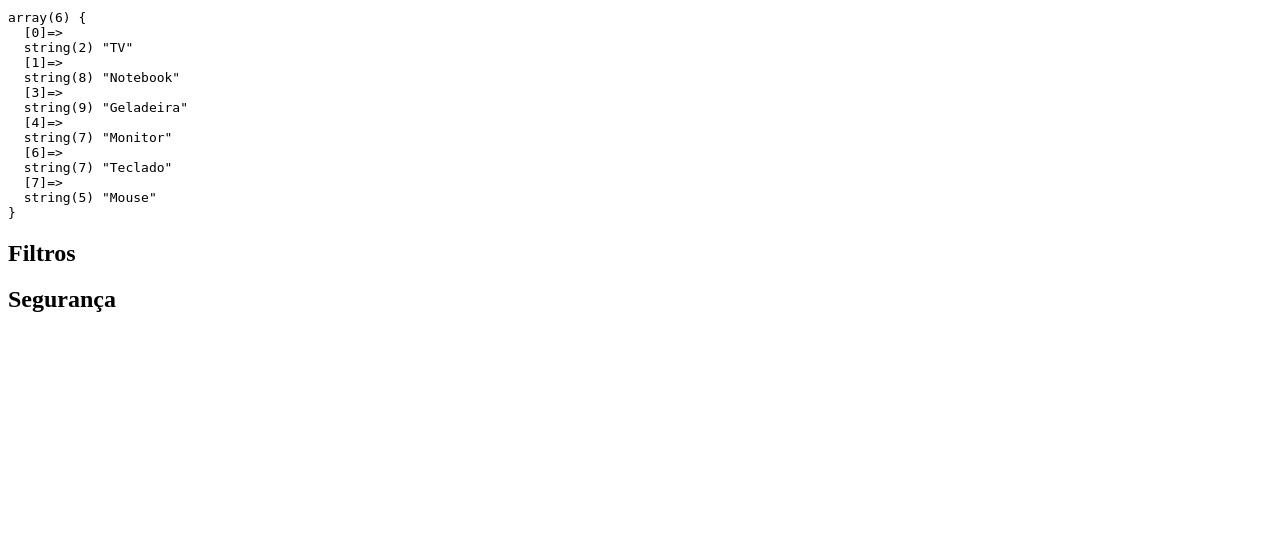
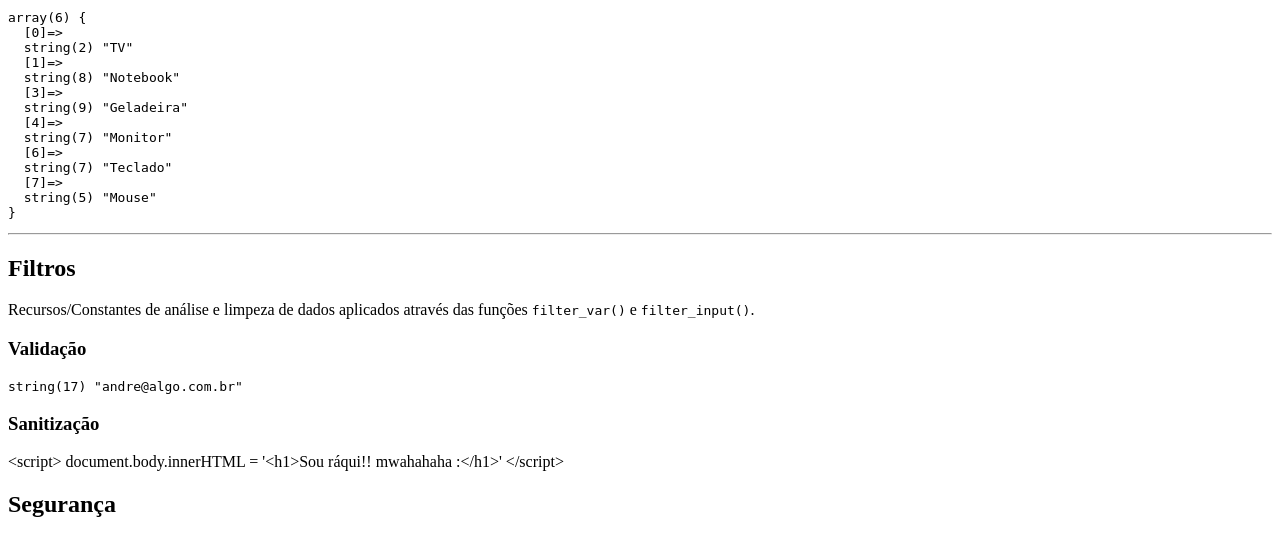
Before and after one commit to slothandre/aulas-php, a PHP site: page /07-funcoes-nativas.php in a window 1280 px wide. Shown: the part 1587-2125 px from the top of the page. Before the commit the page ends 1899 px from the top, so only its background shows below. Run offline with PHP 8.4, Linux system fonts and the light colour scheme.

Commit message:
Filtros de validação e sanitização

```diff
--- a/07-funcoes-nativas.php
+++ b/07-funcoes-nativas.php
@@ -99,7 +99,36 @@
     <pre><?=var_dump($produtos)?></pre>
     <pre><?=var_dump($produtosUnicos)?></pre>
 
+    <hr>
+
     <h2>Filtros</h2>
+
+    <p>Recursos/Constantes de análise e limpeza de dados aplicados através das funções <code>filter_var()</code> e <code>filter_input()</code>.</p>
+
+    <h3>Validação</h3>
+    <?php
+        $email = "andre@algo.com.br";
+
+        /* Se o e-mail informado for inválido, ou seja,
+        se não seguir o padrão geral de endereços de e-mail,
+        a função abaixo retornará "false". */
+    ?>
+    <pre><?=var_dump(filter_var($email, FILTER_VALIDATE_EMAIL))?></pre>
+
+    <h3>Sanitização</h3>
+    <?php
+        $ataque = "<script>
+            document.body.innerHTML = '<h1>Sou ráqui!! mwahahaha :</h1>'
+        </script>";
+
+        // Execução sem sanitização (script válido)
+        // echo $ataque;
+
+        $ataqueSanitizado = filter_var($ataque, FILTER_SANITIZE_SPECIAL_CHARS);
+
+        // Execução com sanitização (script é anulado)
+        echo $ataqueSanitizado;
+    ?>
 
     <h2>Segurança</h2>
 </body>
```
